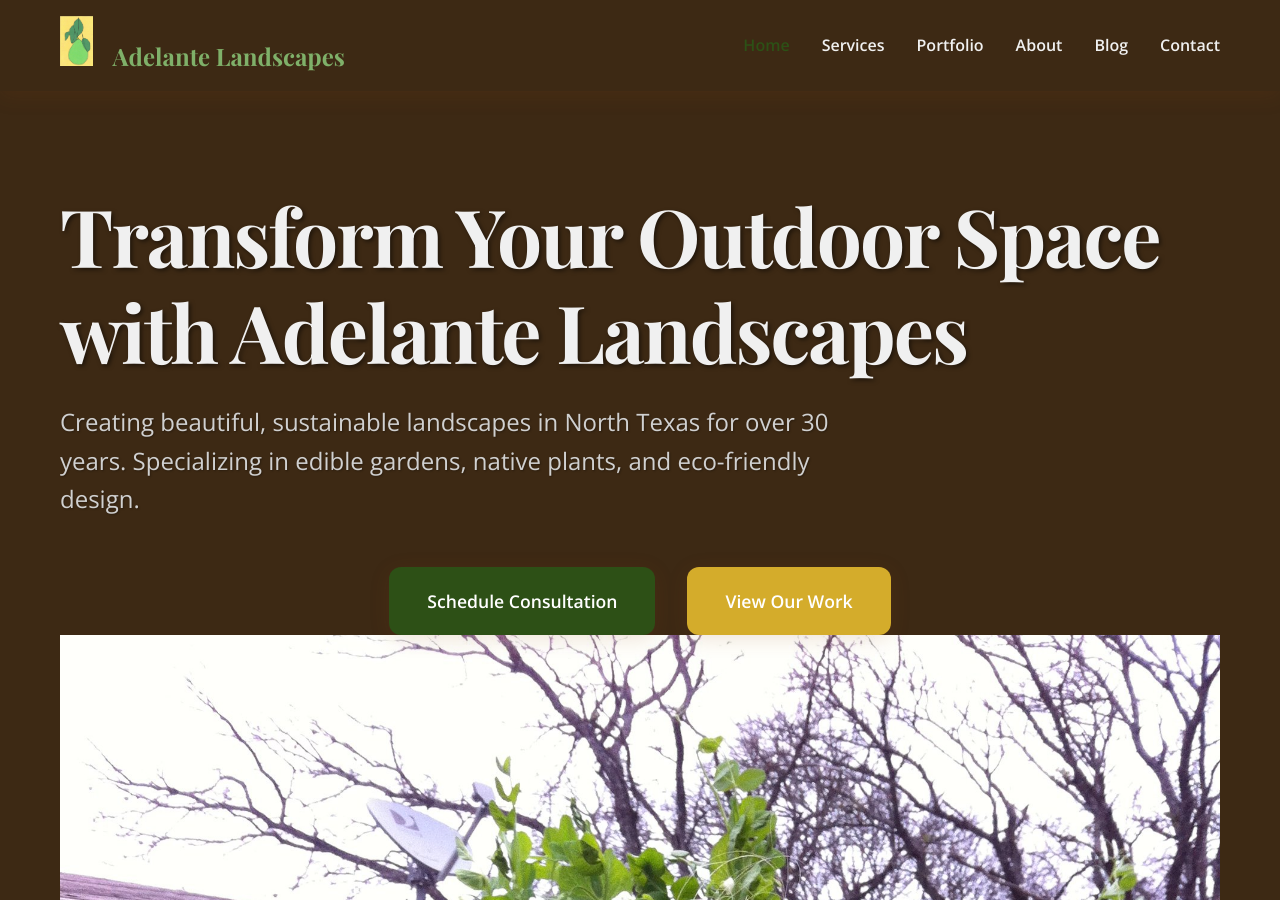
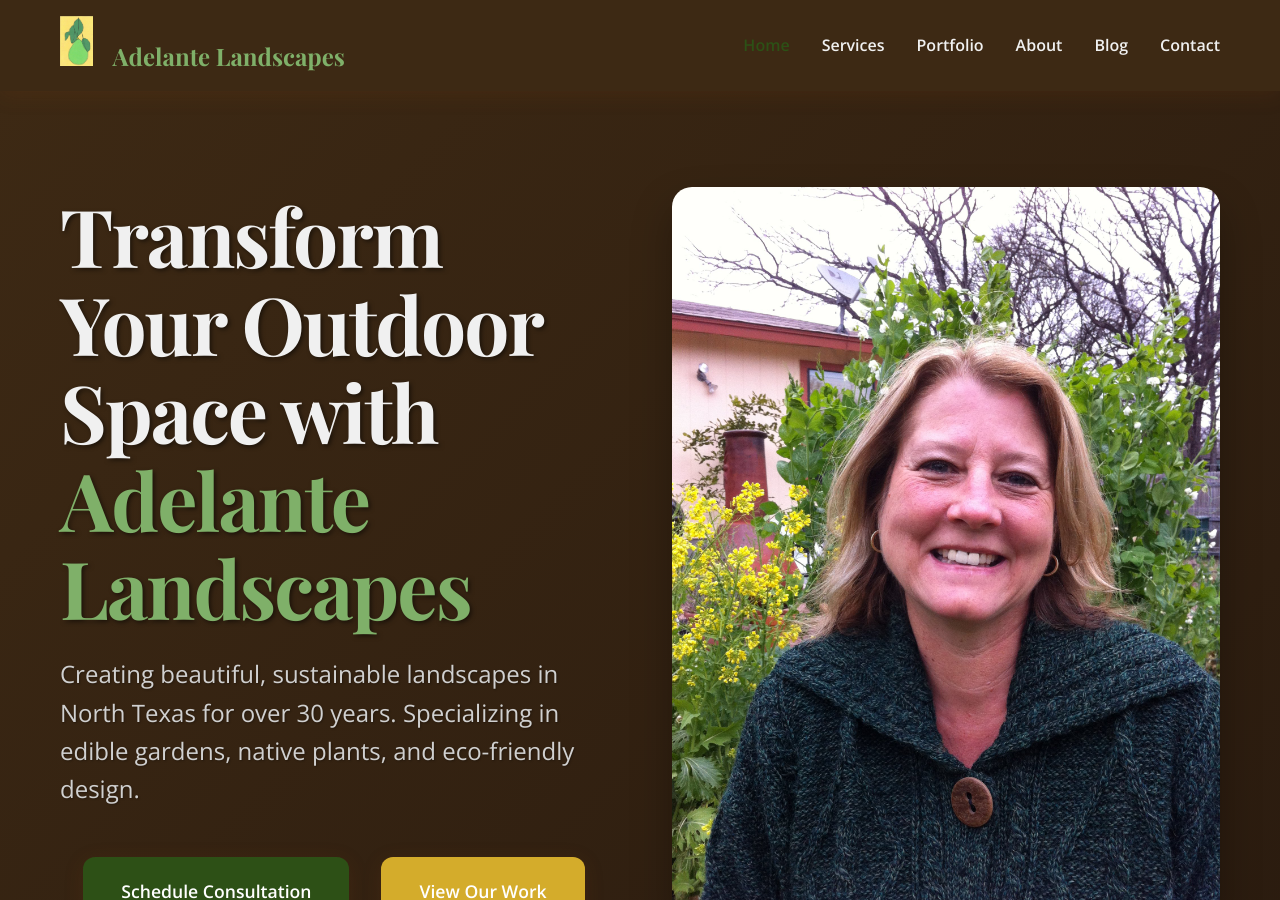
Before and after one commit to Benjination/AdelanteLandscapes, a Jekyll site: the page built from index.html, in a window 1280 px wide and 900 px high. Built offline with Jekyll 4.4.1, drawn with Linux system fonts in a browser that asks for light colours.

Commit message:
Fix remaining white backgrounds on homepage - convert hero, services, portfolio, and blog sections to dark brown theme

```diff
--- a/assets/css/style.scss
+++ b/assets/css/style.scss
@@ -330,15 +330,62 @@
 }
 
 /* ===== Hero Section ===== */
+.hero,
 .hero-section {
-  background: linear-gradient(135deg, var(--primary-color) 0%, var(--secondary-color) 100%);
-  height: 90vh;
+  background: linear-gradient(135deg, var(--dark-brown) 0%, var(--very-dark-brown) 100%);
+  padding: 6rem 0;
   display: flex;
   align-items: center;
   justify-content: center;
+  color: var(--light-text);
+  position: relative;
+}
+
+.hero {
+  min-height: 70vh;
+}
+
+.hero-section {
+  height: 90vh;
   text-align: center;
-  color: white;
-  position: relative;
+}
+
+.hero-content {
+  display: grid;
+  grid-template-columns: 1fr 1fr;
+  gap: 4rem;
+  align-items: center;
+  max-width: 1200px;
+  margin: 0 auto;
+}
+
+.hero-text h1 {
+  font-size: 3.5rem;
+  margin-bottom: 1.5rem;
+  font-weight: 700;
+  line-height: 1.1;
+  color: var(--light-text);
+}
+
+.hero-text .highlight {
+  color: var(--secondary-color);
+}
+
+.hero-subtitle {
+  font-size: 1.3rem;
+  margin-bottom: 3rem;
+  color: var(--text-light);
+  line-height: 1.6;
+}
+
+.hero-image {
+  text-align: center;
+}
+
+.profile-pic {
+  max-width: 100%;
+  border-radius: 20px;
+  box-shadow: 0 20px 40px rgba(0, 0, 0, 0.3);
 }
 
 /* Hero with background image - will override if image loads */
@@ -426,6 +473,19 @@
 /* ===== Sections ===== */
 section {
   padding: 6rem 0;
+  background-color: var(--background-color);
+}
+
+.services-preview {
+  background: linear-gradient(135deg, var(--very-dark-brown) 0%, var(--dark-brown) 100%);
+}
+
+.portfolio-preview {
+  background: linear-gradient(135deg, var(--dark-brown) 0%, var(--very-dark-brown) 100%);
+}
+
+.blog-preview {
+  background: linear-gradient(135deg, var(--very-dark-brown) 0%, var(--dark-brown) 100%);
 }
 
 section:nth-child(even) {
@@ -435,7 +495,7 @@
 section h2 {
   text-align: center;
   margin-bottom: 4rem;
-  color: var(--primary-color);
+  color: var(--secondary-color);
   font-size: 3.2rem;
   position: relative;
 }
@@ -567,7 +627,7 @@
 }
 
 .blog-card {
-  background: white;
+  background: var(--card-background);
   padding: 2rem;
   border-radius: 10px;
   box-shadow: var(--shadow);
```
